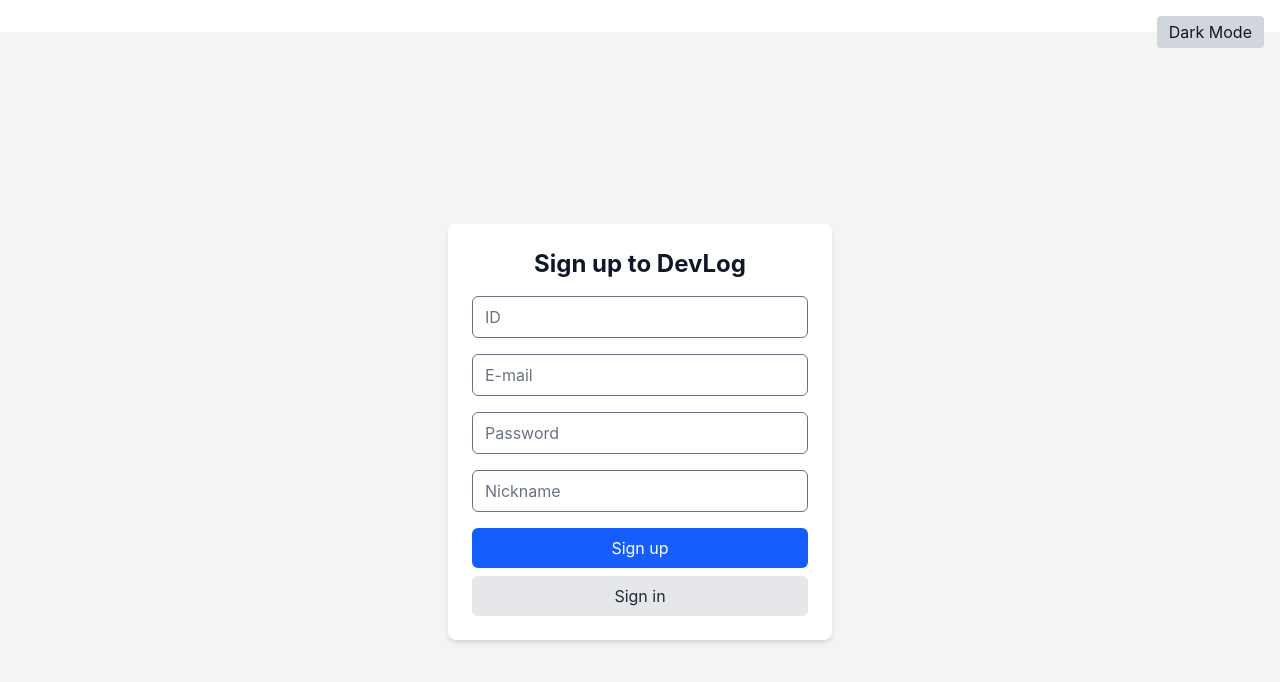
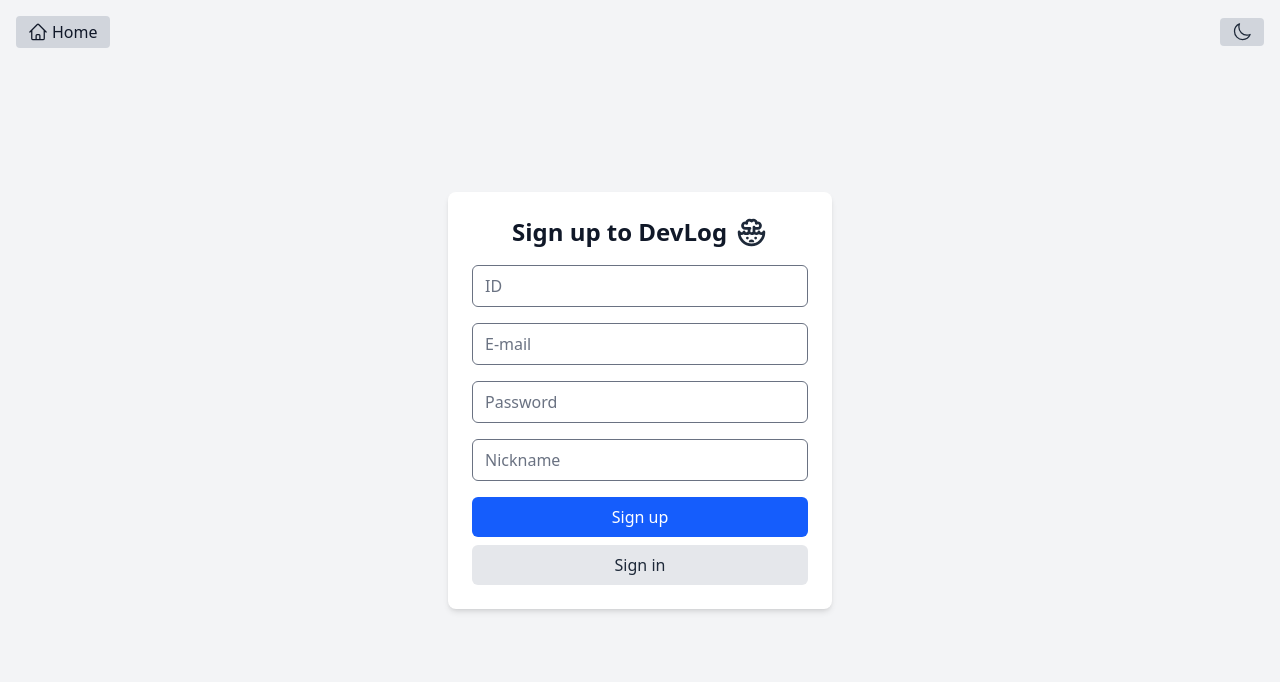
Before and after one commit to chachohee/DevLog-Frontend, a React (Vite) app: page /register in a window 1280 px wide. Shown: the top 682 px of the page. Built offline with nearby package versions, Linux system fonts and the light colour scheme.

Commit message:
UI 수정중

```diff
--- a/src/App.tsx
+++ b/src/App.tsx
@@ -1,25 +1,58 @@
-import { BrowserRouter as Router, Routes, Route } from "react-router-dom";
-import { useState, useEffect } from "react";
+import React, { useState, useEffect } from "react";
+import { BrowserRouter as Router, Routes, Route, useNavigate } from "react-router-dom";
+import { SunIcon, MoonIcon, HomeIcon } from "@heroicons/react/24/outline";
+
 import HomePage from "./pages/HomePage";
 import LoginPage from "./pages/LoginPage";
 import RegisterPage from "./pages/RegisterPage";
-import DarkModeToggle from "./components/DarkModeToggle";
 
-export default function App() {
+const TopBar: React.FC<{ darkMode: boolean; setDarkMode: (value: boolean) => void }> = ({
+  darkMode,
+  setDarkMode,
+}) => {
+  const navigate = useNavigate();
+
+  return (
+    <div className="fixed top-4 left-4 right-4 flex justify-between items-center z-50">
+      {/* 왼쪽 홈 버튼 */}
+      <button
+        className="px-3 py-1 bg-gray-300 dark:bg-gray-700 rounded hover:bg-gray-400 dark:hover:bg-gray-600 transition flex items-center gap-1"
+        onClick={() => navigate("/")}
+      >
+        <HomeIcon className="w-5 h-5" />
+        Home
+      </button>
+
+      {/* 오른쪽 다크모드/라이트모드 버튼 */}
+      <button
+        className="px-3 py-1 bg-gray-300 dark:bg-gray-700 rounded hover:bg-gray-400 dark:hover:bg-gray-600 transition flex items-center justify-center"
+        onClick={() => setDarkMode(!darkMode)}
+      >
+        {darkMode ? (
+          <SunIcon className="w-5 h-5 text-yellow-400" />
+        ) : (
+          <MoonIcon className="w-5 h-5 text-gray-800" />
+        )}
+      </button>
+    </div>
+  );
+};
+
+const App: React.FC = () => {
   const [darkMode, setDarkMode] = useState(false);
 
   useEffect(() => {
-    if (darkMode) document.documentElement.classList.add("dark");
-    else document.documentElement.classList.remove("dark");
+    const html = document.documentElement;
+    if (darkMode) html.classList.add("dark");
+    else html.classList.remove("dark");
   }, [darkMode]);
 
   return (
     <Router>
-      <div className="min-h-screen bg-white text-gray-900 dark:bg-black dark:text-white transition-colors duration-300">
-        <header className="p-4 flex justify-end">
-          <DarkModeToggle />
-        </header>
+      {/* 상단 버튼 */}
+      <TopBar darkMode={darkMode} setDarkMode={setDarkMode} />
 
+      <div className="min-h-screen bg-gray-50 dark:bg-black transition-colors">
         <Routes>
           <Route path="/" element={<HomePage />} />
           <Route path="/login" element={<LoginPage />} />
@@ -28,4 +61,6 @@ export default function App() {
       </div>
     </Router>
   );
-}
+};
+
+export default App;
--- a/src/components/DarkModeToggle.tsx
+++ b/src/components/DarkModeToggle.tsx
@@ -1,4 +1,5 @@
 import { useState, useEffect } from "react";
+import { SunIcon, MoonIcon } from "@heroicons/react/24/outline"; // Heroicons
 
 export default function DarkModeToggle() {
     const [darkMode, setDarkMode] = useState(false);
@@ -12,9 +13,13 @@ export default function DarkModeToggle() {
     return (
         <button
             onClick={() => setDarkMode(!darkMode)}
-            className="fixed top-4 right-4 px-3 py-1 bg-gray-300 dark:bg-gray-700 rounded"
+            className="fixed top-4 right-4 px-3 py-1 bg-gray-300 dark:bg-gray-700 rounded flex items-center justify-center"
         >
-            {darkMode ? "Light Mode" : "Dark Mode"}
+            {darkMode ? (
+                <SunIcon className="w-5 h-5 text-yellow-400" />
+            ) : (
+                <MoonIcon className="w-5 h-5 text-gray-800" />
+            )}
         </button>
     );
 }
--- a/src/components/RegisterForm.tsx
+++ b/src/components/RegisterForm.tsx
@@ -38,6 +38,24 @@ export default function RegisterForm() {
                 <h2 className="text-2xl font-bold text-gray-900 dark:text-white">
                     Sign up to DevLog
                 </h2>
+                <svg
+                    className="w-[33px] h-[33px] text-gray-800 dark:text-white"
+                    aria-hidden="true"
+                    xmlns="http://www.w3.org/2000/svg"
+                    width="24"
+                    height="24"
+                    fill="none"
+                    viewBox="0 0 24 24"
+                >
+                    <path fill="currentColor" d="M12 17a2 2 0 0 1 2 2h-4a2 2 0 0 1 2-2Z" />
+                    <path
+                        stroke="currentColor"
+                        strokeLinecap="round"
+                        strokeLinejoin="round"
+                        strokeWidth="2"
+                        d="M13.815 9H16.5a2 2 0 1 0-1.03-3.707A1.87 1.87 0 0 0 15.5 5 1.992 1.992 0 0 0 12 3.69 1.992 1.992 0 0 0 8.5 5c.002.098.012.196.03.293A2 2 0 1 0 7.5 9h3.388m2.927-.985v3.604M10.228 9v2.574M15 16h.01M9 16h.01m11.962-4.426a1.805 1.805 0 0 1-1.74 1.326 1.893 1.893 0 0 1-1.811-1.326 1.9 1.9 0 0 1-3.621 0 1.8 1.8 0 0 1-1.749 1.326 1.98 1.98 0 0 1-1.87-1.326A1.763 1.763 0 0 1 8.46 12.9a2.035 2.035 0 0 1-1.905-1.326A1.9 1.9 0 0 1 4.74 12.9 1.805 1.805 0 0 1 3 11.574V12a9 9 0 0 0 18 0l-.028-.426Z"
+                    />
+                </svg>
             </div>
 
             {/* 입력창 */}
--- a/src/index.css
+++ b/src/index.css
@@ -1,19 +1,16 @@
 @import "tailwindcss";
 @import "flowbite";
 
-/* 기본 body 스타일 */
-body {
+/* body 기본 스타일 + 다크모드 적용 */
+html,
+body,
+#root {
     height: 100%;
     margin: 0;
     padding: 0;
-    background-color: white;
-    color: #111827;
-    /* gray-900 */
-
-    /* 다크모드 색상 */
 }
 
-.dark body {
-    background-color: black;
-    color: white;
+body {
+    @apply bg-white text-gray-900 dark:bg-black dark:text-white;
+    font-family: system-ui, sans-serif;
 }
--- a/src/pages/HomePage.tsx
+++ b/src/pages/HomePage.tsx
@@ -3,9 +3,14 @@ import { Link } from "react-router-dom";
 export default function HomePage() {
   const isLoggedIn = !!localStorage.getItem("accessToken");
 
+  const handleLogout = () => {
+    localStorage.removeItem("accessToken");
+    window.location.href = "/";
+  };
+
   return (
-    <div className="flex flex-col items-center justify-center min-h-screen gap-6">
-      <h1 className="text-4xl font-bold">DevLog Homepage</h1>
+    <div className="flex flex-col items-center justify-center min-h-screen bg-gray-50 dark:bg-black text-gray-900 dark:text-white">
+      <h1 className="text-4xl font-bold mb-6">DevLog Homepage</h1>
 
       {!isLoggedIn ? (
         <div className="flex gap-4">
@@ -17,18 +22,15 @@ export default function HomePage() {
           </Link>
           <Link
             to="/register"
-            className="px-4 py-2 bg-gray-300 dark:bg-gray-700 text-black dark:text-white rounded hover:bg-gray-400 dark:hover:bg-gray-600 transition"
+            className="px-4 py-2 bg-gray-300 text-gray-900 rounded hover:bg-gray-400 transition"
           >
             Sign up
           </Link>
         </div>
       ) : (
         <button
+          onClick={handleLogout}
           className="px-4 py-2 bg-red-600 text-white rounded hover:bg-red-700 transition"
-          onClick={() => {
-            localStorage.removeItem("accessToken");
-            window.location.href = "/";
-          }}
         >
           Sign out
         </button>
--- a/src/pages/LoginPage.tsx
+++ b/src/pages/LoginPage.tsx
@@ -2,13 +2,12 @@ import LoginForm from "../components/LoginForm";
 
 export default function LoginPage() {
   return (
-    <div className="flex justify-center items-center min-h-screen bg-gray-100 dark:bg-gray-900 transition-colors duration-300">
+    <div className="flex justify-center items-center min-h-screen bg-gray-100 dark:bg-gray-900">
       <div className="w-96">
         <LoginForm
           onLoginSuccess={() => {
             window.history.back(); // 이전 페이지로 돌아가기
-          }}
-        />
+          }} />
       </div>
     </div>
   );
--- a/src/pages/RegisterPage.tsx
+++ b/src/pages/RegisterPage.tsx
@@ -2,7 +2,7 @@ import RegisterForm from "../components/RegisterForm";
 
 export default function RegisterPage() {
     return (
-        <div className="flex justify-center items-center min-h-screen bg-gray-100 dark:bg-gray-900 transition-colors duration-300">
+        <div className="flex justify-center items-center min-h-screen bg-gray-100 dark:bg-gray-900">
             <div className="w-96">
                 <RegisterForm />
             </div>
```
